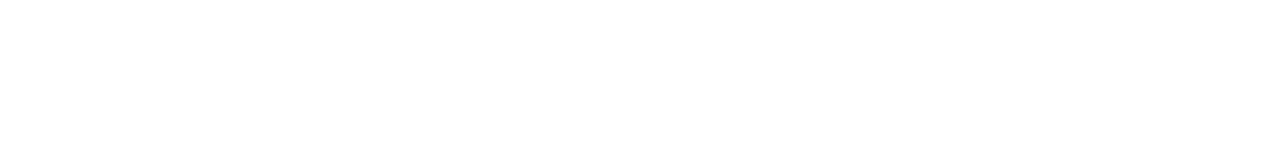
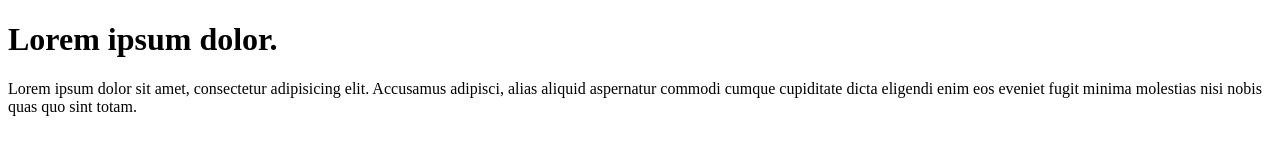
Before and after one commit to 889600754/Practising-Git, a plain HTML site: page index.html in a window 1280 px wide. Drawn offline with Linux system fonts and the light colour scheme.

Commit message:
Added Content

```diff
--- a/index.html
+++ b/index.html
@@ -6,8 +6,8 @@
 </head>
 <body>
 
-
-
+<h1>Lorem ipsum dolor.</h1>
+<p>Lorem ipsum dolor sit amet, consectetur adipisicing elit. Accusamus adipisci, alias aliquid aspernatur commodi cumque cupiditate dicta eligendi enim eos eveniet fugit minima molestias nisi nobis quas quo sint totam.</p>
 
 </body>
 </html>
```
